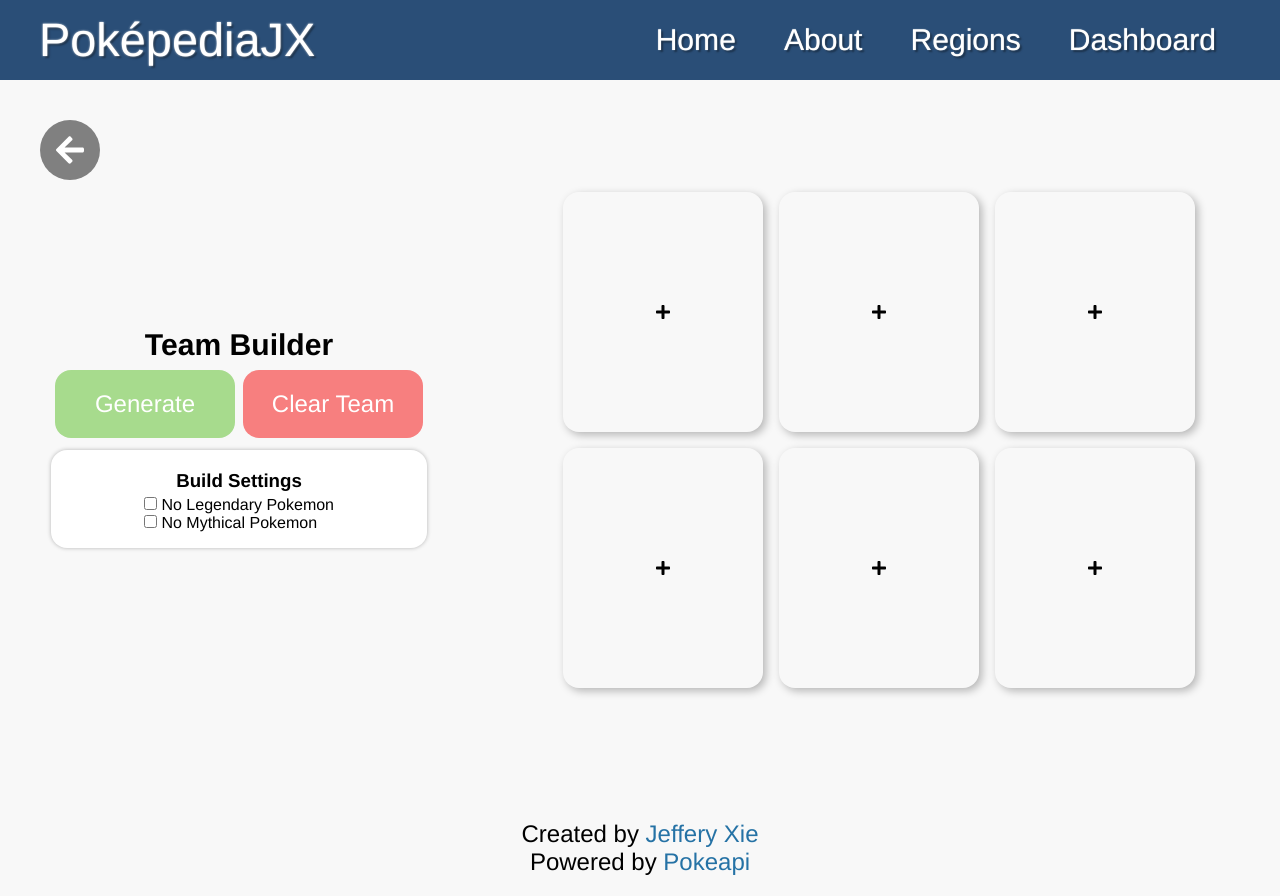
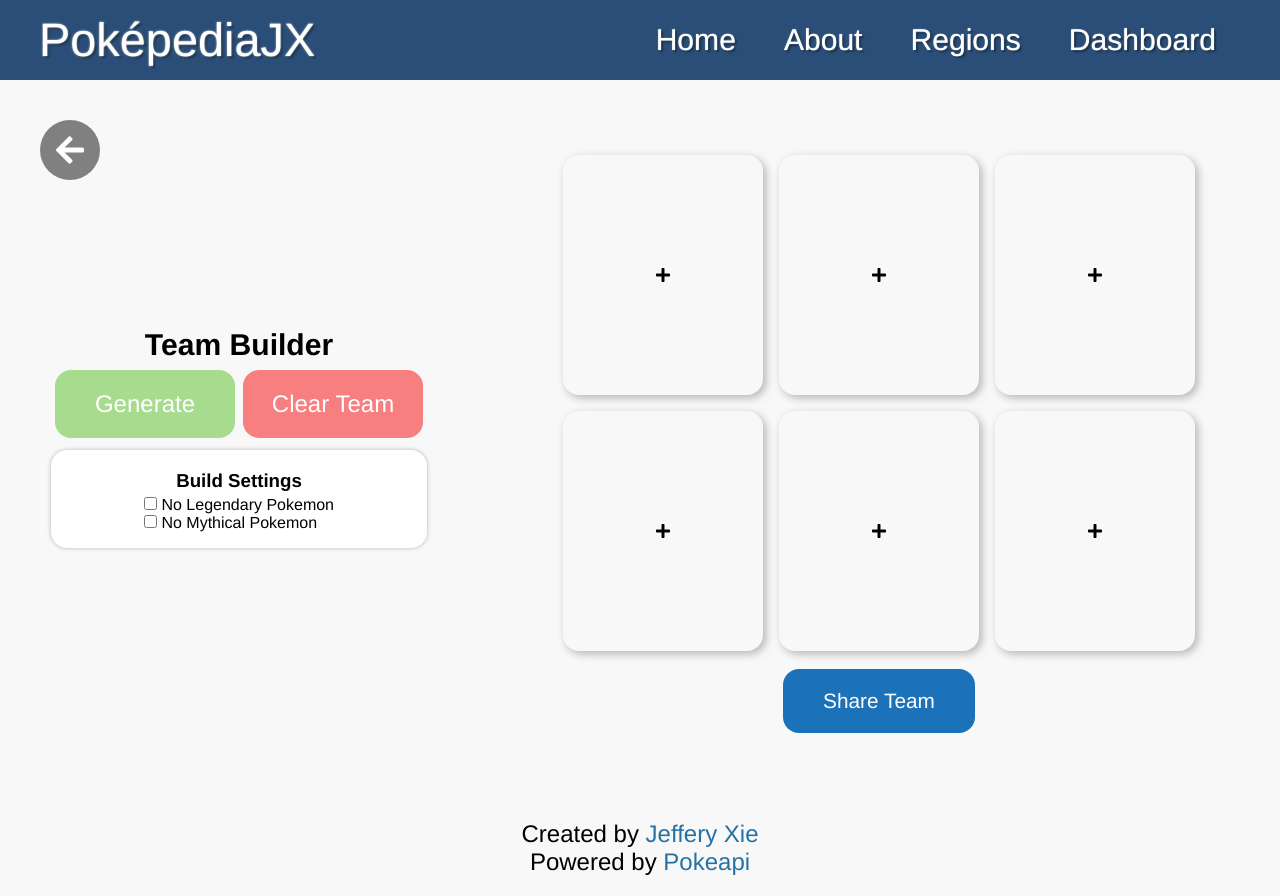
Before and after one commit to rJefferyXie/Pokepedia-React, a React (Create React App) app in the folder client/: page /team in a window 1280 px wide. Built offline with nearby package versions, Linux system fonts and the light colour scheme.

Commit message:
Team takes you to share screen if you click share.

```diff
--- a/client/src/components/Team/Team.css
+++ b/client/src/components/Team/Team.css
@@ -6,10 +6,14 @@
 }
 
 #Team-wrapper {
+    width: 100%;
+    flex-wrap: wrap;
+    justify-content: center;
+}
+
+#Team-right {
     height: fit-content;
     width: min(100%, 700px);
-    flex-wrap: wrap;
-    justify-content: center;
     margin: auto;
 }
 
@@ -22,7 +26,7 @@
     margin: 4px auto;
 }
 
-#Team-button-container {
+#Team-button-container, .button-container {
     width: fit-content;
     margin: 4px auto;
 }
@@ -47,6 +51,17 @@
     margin: auto;
 }
 
+#Share-button {
+    margin: 10px auto auto auto;
+    background-color: rgb(28, 114, 185);
+    color: white;
+    font-size: 1.3rem;
+}
+
+#Share-button:hover, #Share-button:focus, #Share-button:active {
+    background-color: rgb(45, 133, 204);
+}
+
 @media screen and (max-width: 960px) {
     #Team-container {
         flex-direction: column;
--- a/client/src/components/Team/Team.js
+++ b/client/src/components/Team/Team.js
@@ -4,8 +4,9 @@ import { faArrowLeft, faPlus } from "@fortawesome/free-solid-svg-icons";
 import { FontAwesomeIcon } from "@fortawesome/react-fontawesome";
 
 import PokemonCard from "../../components/PokemonCard/PokemonCard";
+import ShareForm from "../ShareForm/ShareForm";
 
-import React, { useEffect } from 'react';
+import React, { useEffect, useState } from 'react';
 import { useNavigate } from 'react-router-dom';
 import { useSelector, useDispatch } from 'react-redux';
 import allActions from '../../redux/actions/allActions';
@@ -14,6 +15,8 @@ const Team = () => {
   const pokemonTeam = useSelector(state => state.teamReducer.team);
   const pokedex = useSelector(state => state.pokedexReducer);
   const build = useSelector(state => state.buildReducer);
+
+  const [sharing, setSharing] = useState(false);
 
   const dispatch = useDispatch()
   const navigate = useNavigate();
@@ -81,14 +84,6 @@ const Team = () => {
     dispatch(allActions.teamActions.clearTeam());
   }
 
-  const addPokemon = (toBeAdded) => {
-    dispatch(allActions.teamActions.addToTeam(toBeAdded));
-  }
-
-  const removePokemon = (toBeRemoved) => {
-    dispatch(allActions.teamActions.removeFromTeam(toBeRemoved));
-  }
-
   const toggleLegendary = () => {
     dispatch(allActions.buildActions.toggleLegendary());
   }
@@ -98,13 +93,13 @@ const Team = () => {
   }
 
   return (
-    <section id="Team-container" className="flex">
+    sharing === false ? <section id="Team-container" className="flex">
       <button className="return-button pokemon-button flex" onClick={() => previousPage()}>
         <FontAwesomeIcon icon={faArrowLeft} style={{margin: "auto"}}></FontAwesomeIcon>
       </button>
       <div id="Team-left" className="flex-col">
         <h2 id="Team-header">Team Builder</h2>
-          <div id="Team-button-container" className="flex">
+        <div id="Team-button-container" className="button-container flex">
           <button className="team-button" style={{backgroundColor: "#A7DB8D"}} onClick={() => generateTeam()}>Generate</button>
           <button className="team-button" style={{backgroundColor: "#F77F7F"}} onClick={() => clearTeam()}>Clear Team</button>
         </div>
@@ -116,13 +111,16 @@ const Team = () => {
           </div>
         </div>
       </div>
+      <div id="Team-right" className="flex-col">
         <div id="Team-wrapper" className="flex">
           {[...Array(6)].map((_, i) => {
             if (pokemonTeam[i] === undefined) { return <div className="pokemon-container flex" key={i}><FontAwesomeIcon icon={faPlus} style={{margin: "auto", fontSize: "1rem"}}></FontAwesomeIcon></div> }
-            return <PokemonCard pokemonData={pokemonTeam[i].pokemonData} speciesData={pokemonTeam[i].speciesData} pokedexIndex={pokemonTeam[i].pokedexIndex} teamIndex={i} addToTeam={addPokemon} removeFromTeam={removePokemon} key={i}></PokemonCard>
+            return <PokemonCard pokemonData={pokemonTeam[i].pokemonData} speciesData={pokemonTeam[i].speciesData} pokedexIndex={pokemonTeam[i].pokedexIndex} share={true} teamIndex={i} key={i}></PokemonCard>
           })}
         </div>
-    </section>
+        <button id="Share-button" className="text-button" onClick={() => setSharing(true)}>Share Team</button>
+      </div>
+    </section> : <ShareForm cancel={() => setSharing(false)}></ShareForm>
   )
 };
 
```
Lines whose indentation alone changed are shown as unchanged.
